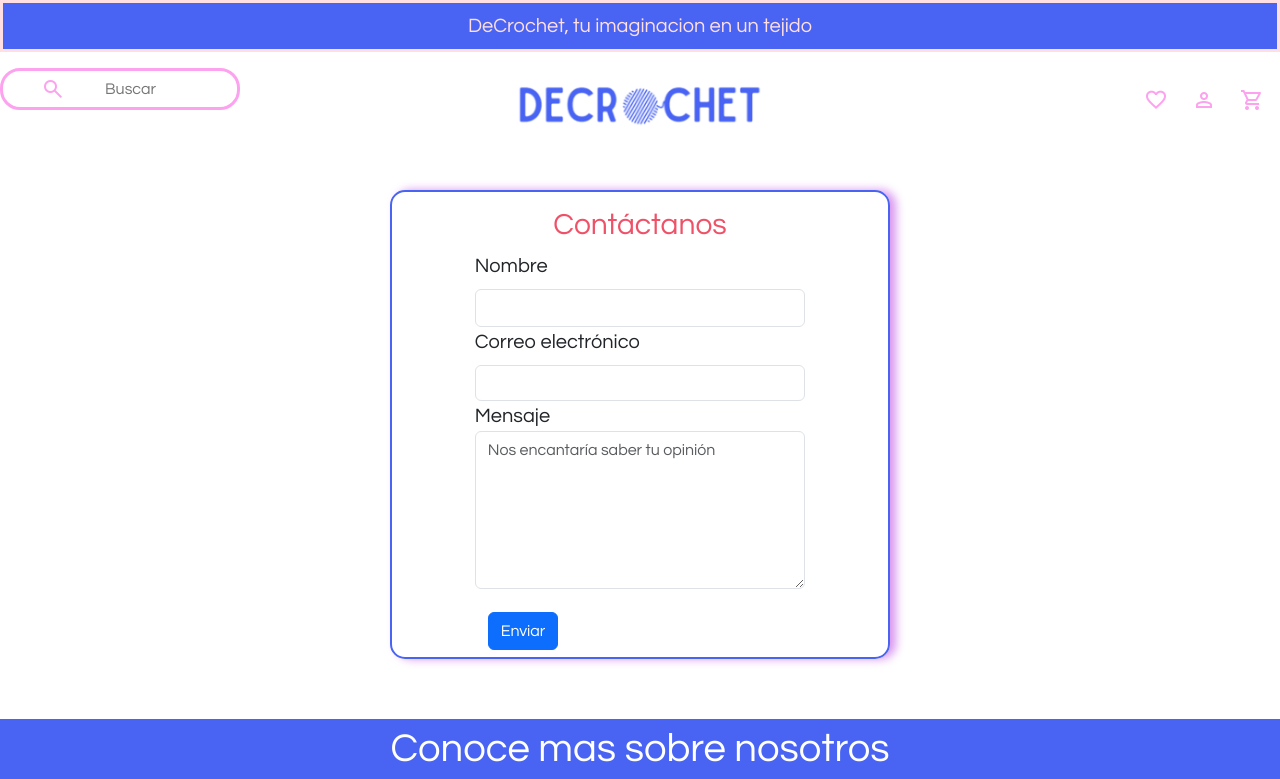
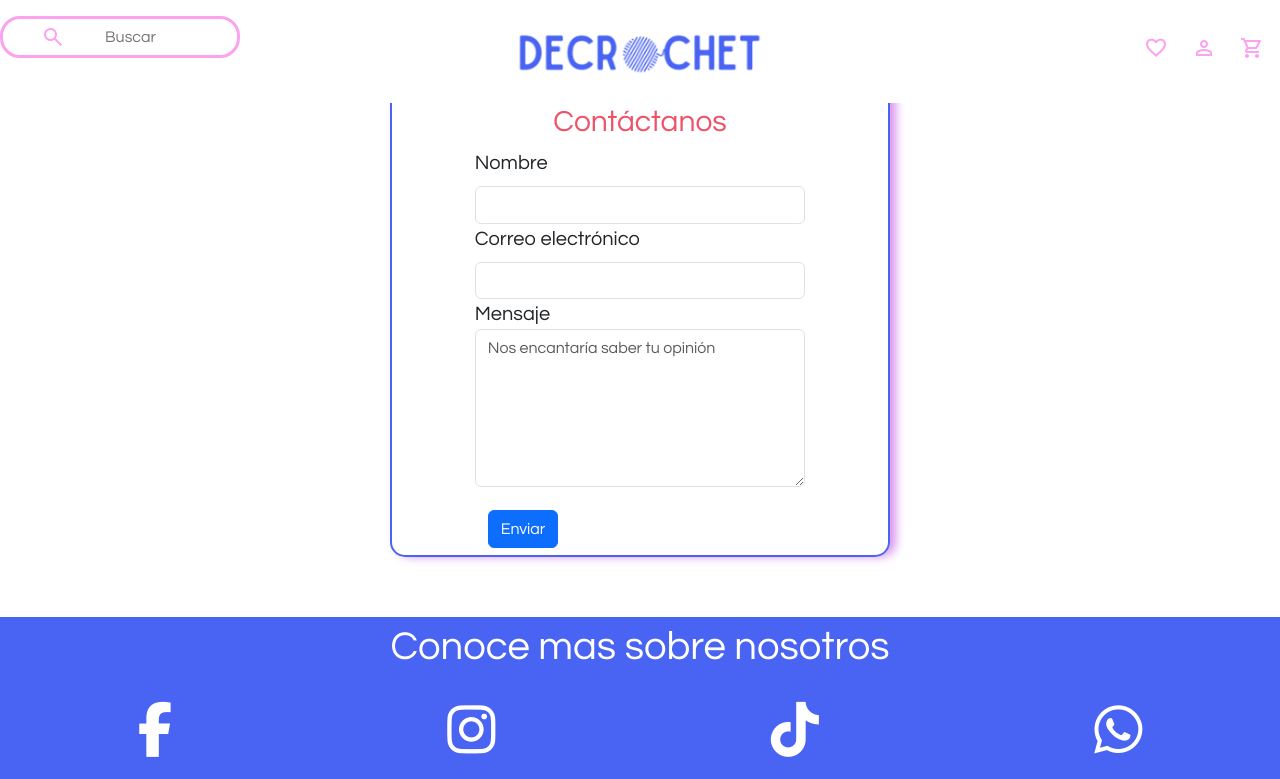
Before and after one commit to Albarin97/ProyectoIntegradorESDUM, a plain HTML site: page views/contact.html in a window 1280 px wide. Shown: the top 779 px of the page. Drawn offline with nearby package versions, Linux system fonts and the light colour scheme.

Commit message:
Se modifica que la navBar quede fija al hacer scroll en las paginas

```diff
--- a/styles/ListaDeseos.css
+++ b/styles/ListaDeseos.css
@@ -8,6 +8,14 @@
 }
 
 /*Navbar*/
+.barranav {
+  position: fixed;
+  top: 0;
+  width: 100%;
+  background-color: white;
+  z-index: 1000; /* Asegura que la barra de navegación esté en la parte superior */
+}
+
 .material-symbols-outlined {
     color: #fda2ef;
   }
--- a/styles/carritoCompra.css
+++ b/styles/carritoCompra.css
@@ -8,6 +8,15 @@
 }
 
 /*Navbar*/
+
+.barranav {
+  position: fixed;
+  top: 0;
+  width: 100%;
+  background-color: white;
+  z-index: 1000; /* Asegura que la barra de navegación esté en la parte superior */
+}
+
 .material-symbols-outlined {
     color: #fda2ef;
   }
--- a/styles/catalogo.css
+++ b/styles/catalogo.css
@@ -8,6 +8,15 @@
 }
 
 /*Navbar*/
+
+.barranav {
+  position: fixed;
+  top: 0;
+  width: 100%;
+  background-color: white;
+  z-index: 1000; /* Asegura que la barra de navegación esté en la parte superior */
+}
+
 .material-symbols-outlined {
     color: #fda2ef;
   }
--- a/styles/compraExitosa.css
+++ b/styles/compraExitosa.css
@@ -8,6 +8,14 @@
 }
 
 /*Navbar*/
+.barranav {
+  position: fixed;
+  top: 0;
+  width: 100%;
+  background-color: white;
+  z-index: 1000; /* Asegura que la barra de navegación esté en la parte superior */
+}
+
 .material-symbols-outlined {
   color: #fda2ef;
 }
--- a/styles/contact.css
+++ b/styles/contact.css
@@ -8,6 +8,14 @@
 }
 
 /*Navbar*/
+.barranav {
+  position: fixed;
+  top: 0;
+  width: 100%;
+  background-color: white;
+  z-index: 1000; /* Asegura que la barra de navegación esté en la parte superior */
+}
+
 .material-symbols-outlined {
     color: #fda2ef;
   }
--- a/styles/paginaCompra.css
+++ b/styles/paginaCompra.css
@@ -8,6 +8,14 @@
 }
 
 /*Navbar*/
+.barranav {
+  position: fixed;
+  top: 0;
+  width: 100%;
+  background-color: white;
+  z-index: 1000; /* Asegura que la barra de navegación esté en la parte superior */
+}
+
 .material-symbols-outlined {
   color: #fda2ef;
 }
--- a/styles/paginaPrincipal.css
+++ b/styles/paginaPrincipal.css
@@ -8,6 +8,14 @@
 }
 
 /*Navbar*/
+.barranav {
+    position: fixed;
+    top: 0;
+    width: 100%;
+    background-color: white;
+    z-index: 1000; /* Asegura que la barra de navegación esté en la parte superior */
+  }
+
 .material-symbols-outlined {
     color: #fda2ef;
 }
--- a/styles/product.css
+++ b/styles/product.css
@@ -8,6 +8,14 @@
 }
 
 /*Navbar*/
+.barranav {
+  position: fixed;
+  top: 0;
+  width: 100%;
+  background-color: white;
+  z-index: 1000; /* Asegura que la barra de navegación esté en la parte superior */
+}
+
 .material-symbols-outlined {
     color: #fda2ef;
   }
--- a/styles/sobreNosotros.css
+++ b/styles/sobreNosotros.css
@@ -8,6 +8,14 @@
 }
 
 /*Navbar*/
+.barranav {
+  position: fixed;
+  top: 0;
+  width: 100%;
+  background-color: white;
+  z-index: 1000; /* Asegura que la barra de navegación esté en la parte superior */
+}
+
 .material-symbols-outlined {
     color: #fda2ef;
   }
--- a/styles/styles.css
+++ b/styles/styles.css
@@ -1,4 +1,12 @@
 /*Navbar*/
+.barranav {
+  position: fixed;
+  top: 0;
+  width: 100%;
+  background-color: white;
+  z-index: 1000; /* Asegura que la barra de navegación esté en la parte superior */
+}
+
 .material-symbols-outlined {
     color: #fda2ef;
   }
--- a/styles/stylesInicioSesion.css
+++ b/styles/stylesInicioSesion.css
@@ -8,6 +8,14 @@
 }
 
 /*Navbar*/
+.barranav {
+  position: fixed;
+  top: 0;
+  width: 100%;
+  background-color: white;
+  z-index: 1000; /* Asegura que la barra de navegación esté en la parte superior */
+}
+
 .material-symbols-outlined {
   color: #fda2ef;
 }
--- a/styles/stylesRegistro.css
+++ b/styles/stylesRegistro.css
@@ -1,4 +1,11 @@
 /*Navbar*/
+.barranav {
+  position: fixed;
+  top: 0;
+  width: 100%;
+  background-color: white;
+  z-index: 1000; /* Asegura que la barra de navegación esté en la parte superior */
+}
 
 header{
   color: #FFDFE2;
--- a/styles/stylesUserPage.css
+++ b/styles/stylesUserPage.css
@@ -1,5 +1,13 @@
 @import url("https://cdn.jsdelivr.net/npm/bootstrap-icons@1.11.1/font/bootstrap-icons.css");
 /*Navbar*/
+.barranav {
+    position: fixed;
+    top: 0;
+    width: 100%;
+    background-color: white;
+    z-index: 1000; /* Asegura que la barra de navegación esté en la parte superior */
+  }
+
 .material-symbols-outlined {
     color: #fda2ef;
 }
```
